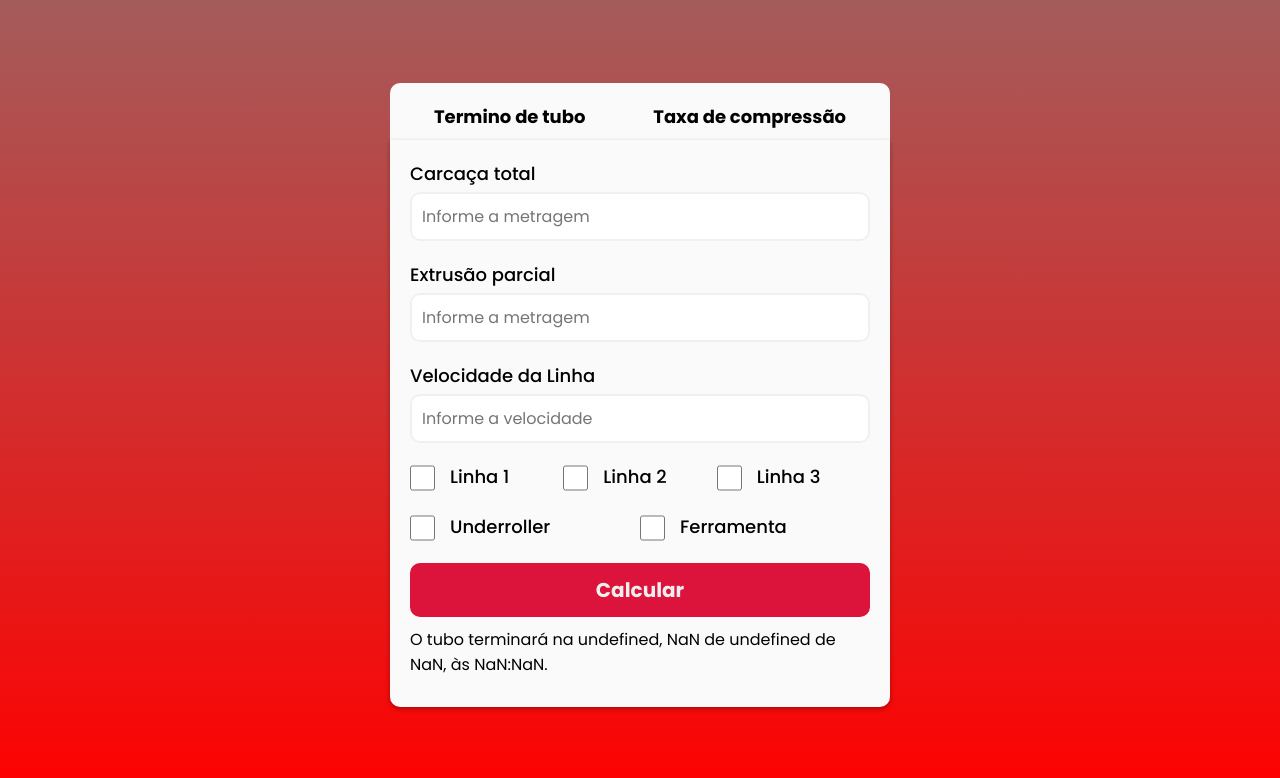
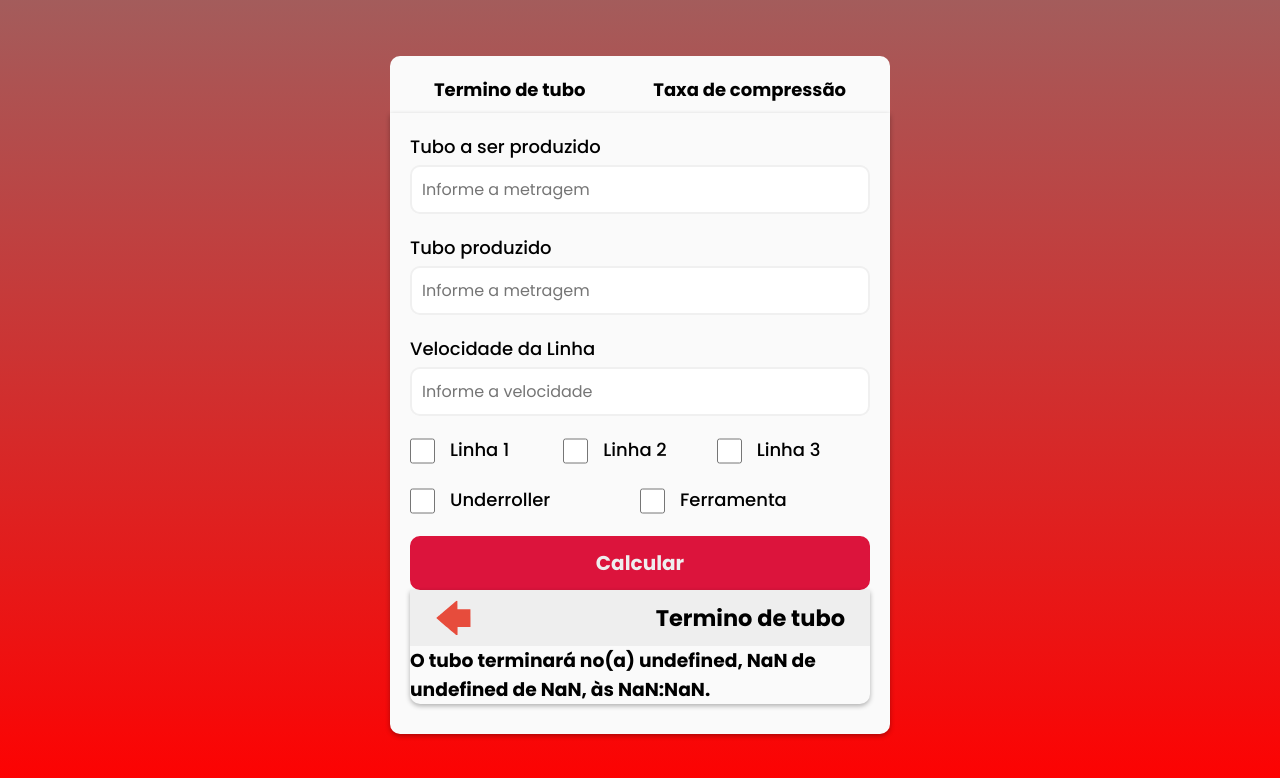
Before and after one commit to Ian-FS/calcula-facil-react, a React (Vite) app: page /terminopipe in a window 1280 px wide. Shown: the top 778 px of the page. Built offline with nearby package versions, Linux system fonts and the light colour scheme.

Commit message:
atualizado logica da pagina calculates end pipe

```diff
--- a/src/components/Formulario/Botao/Botao.jsx
+++ b/src/components/Formulario/Botao/Botao.jsx
@@ -1,10 +1,10 @@
 import './Botao.scss'
-export default function Botao({ handleClick }) {
+export default function Botao() {
+
+
     return (
         <button
             id="button"
-            type="submit"
-            onClick={handleClick}
         >
             Calcular
         </button>
--- a/src/components/Formulario/InputBox/InputBox.jsx
+++ b/src/components/Formulario/InputBox/InputBox.jsx
@@ -1,14 +1,17 @@
 /* eslint-disable react/prop-types */
 import './InputBox.scss'
 
-export default function InputBox({ labelBox, placeholder, value, handleChange }) {
+export default function InputBox({ labelBox, placeholder, stepValue, value, setValue }) {
+
+    const handleChange = (event) => setValue(parseFloat(event.target.value))
+    console.log(stepValue)
     return (
         <div id="input-box" className="form-control">
             <label htmlFor="input">{labelBox}</label>
             <input
                 value={value}
                 type="number"
-                step="0.1"
+                step={stepValue}
                 min="0"
                 id="input"
                 placeholder={placeholder}
--- a/src/components/Formulario/ResultDashboard/ResultDashboard.jsx
+++ b/src/components/Formulario/ResultDashboard/ResultDashboard.jsx
@@ -1,7 +1,17 @@
-export default function ResultDashboard() {
+import './ResultDashboard.scss'
+
+export default function ResultDashboard({ mensagem }) {
     return (
-        <div>
-
+        <div className="container">
+            <div className="result-container" id="result-container">
+                <div className="result-header">
+                    <img id="arrow-back" src="/src/assets/arrow.svg" alt="seta-voltar" />
+                    <h2>Termino de tubo</h2>
+                </div>
+                <div className="result-box" id="result-box">
+                    <h3>{mensagem}</h3>
+                </div>
+            </div>
         </div>
     )
 }
--- /dev/null
+++ b/src/components/Formulario/ResultDashboard/ResultDashboard.scss
@@ -0,0 +1,21 @@
+.result-container {
+    display: block;
+    flex-direction: column;
+    .result-header {
+        display: flex;
+        padding: 10px 25px;
+        background-color: #eee;
+        font-size: 15px;
+        justify-content: space-between;
+        align-items: center;
+        img {
+            transform: rotate(-0.5turn);
+            width: 40px;
+            &:hover {
+                cursor: pointer;
+                opacity: 90%;
+                transition: 0s;
+            }
+        }
+    }
+}
--- a/src/pages/calculates-end-pipe.jsx
+++ b/src/pages/calculates-end-pipe.jsx
@@ -5,8 +5,8 @@ import { useState } from "react"
 import ResultDashboard from "../components/Formulario/ResultDashboard/ResultDashboard";
 
 export default function EndPipePage() {
-    const [carcassTotal, setCarcassTotal] = useState('');
-    const [partialExtrusion, setPartialExtrusion] = useState('');
+    const [toBeProduced, setToBeProduced] = useState('');
+    const [produced, setProduced] = useState('');
     const [speedLine, setSpeedLine] = useState('');
 
     const diasDaSemana = [
@@ -19,51 +19,76 @@ export default function EndPipePage() {
         'sábado'
     ]
 
-    const meses = ['Janeiro', 'Fevereiro', 'Março', 'Abril', 'Maio', 'Junho', 'Julho', 'Agosto', 'Setembro', 'Outubro', 'Novembro', 'Dezembro']
+    const meses = ['Janeiro',
+        'Fevereiro',
+        'Março',
+        'Abril',
+        'Maio',
+        'Junho',
+        'Julho',
+        'Agosto',
+        'Setembro',
+        'Outubro',
+        'Novembro',
+        'Dezembro'
+    ]
 
-    const calculaTermino = () => (carcassTotal - partialExtrusion) / speedLine
-    const calculaTempoTermino = () => {
+    const endTime = () => (toBeProduced - produced) / speedLine
 
+    const convertedTimes = {
+        days: Math.trunc((endTime() / 60) / 24), // dias
+        hours: Math.trunc(endTime() / 60), // horas
+        minutes: (endTime() % 60).toFixed(0) //minutos
+    }
+
+    const addTime = () => {
         let currentDate = new Date()
         let newDate = new Date()
 
-        const diasConvertidos = Math.trunc((calculaTermino() / 60) / 24) // dias
-        const horasConvertidas = Math.trunc(calculaTermino() / 60) // horas
-        const minutosConvertidos = calculaTermino() % 60 //minutos
+        newDate.setDate(currentDate.getDate() + convertedTimes.days)
+        newDate.setHours(currentDate.getHours() + convertedTimes.hours)
+        newDate.setMinutes(currentDate.getMinutes() + (convertedTimes.minutes))
 
+        const diaDaSemana = diasDaSemana[newDate.getDay()]
+        const newMinutes = newDate.getMinutes().toString()
+        const newHours = newDate.getHours()
+        const newDays = newDate.getDate().toString()
+        const newMonth = newDate.getMonth()
+        const newYears = newDate.getFullYear()
 
-        newDate.setDate(currentDate.getDate() + diasConvertidos)
-        newDate.setHours(currentDate.getHours() + horasConvertidas)
-        newDate.setMinutes(currentDate.getMinutes() + minutosConvertidos)
+        let mensagem = `O tubo terminará no(a) ${diaDaSemana}, ${newDays.padStart(2, '0')} de ${meses[newMonth]} de ${newYears}, às ${newHours}:${newMinutes.padStart(2, '0')}.`
 
-        let diaDaSemana = diasDaSemana[newDate.getDay()]
-
-        console.log(`O tubo terminará na ${diaDaSemana}, ${newDate.getDate()} de ${meses[newDate.getMonth()]} de ${newDate.getFullYear()}, às ${newDate.getHours()}:${newDate.getMinutes()}.`)
-        return <p>
-            {`O tubo terminará na ${diaDaSemana}, ${newDate.getDate()} de ${meses[newDate.getMonth()]} de ${newDate.getFullYear()}, às ${newDate.getHours()}:${newDate.getMinutes()}.`}
-        </p>
+        return mensagem
     }
 
+    const isClicked = () => false
 
+    const handleClick = (event) => {
+        event.preventDefault();
+        addTime()
+    }
 
     return (
-        <div className="form">
+        <form className="form" onSubmit={handleClick}>
             <InputBox
-                handleChange={(event) => setCarcassTotal(parseFloat(event.target.value))}
-                labelBox={'Carcaça total'}
+                labelBox={'Tubo a ser produzido'}
                 placeholder={'Informe a metragem'}
-                value={carcassTotal}
+                stepValue="0.1"
+                setValue={setToBeProduced}
+                value={toBeProduced}
             />
             <InputBox
-                handleChange={(event) => setPartialExtrusion(parseFloat(event.target.value))}
-                labelBox={'Extrusão parcial'}
+                labelBox={'Tubo produzido'}
                 placeholder={'Informe a metragem'}
-                value={partialExtrusion}
+                stepValue="0.1"
+                setValue={setProduced}
+                value={produced}
             />
             <InputBox
-                handleChange={(event) => setSpeedLine(parseFloat(event.target.value))}
                 labelBox={'Velocidade da Linha'}
                 placeholder={'Informe a velocidade'}
+                stepValue="0.01"
+                setValue={setSpeedLine}
                 value={speedLine}
             />
             <div id={'number-line'} className="number-line">
@@ -81,11 +106,10 @@ export default function EndPipePage() {
                 <InputCheck labelCheck={'Underroller'} />
                 <InputCheck labelCheck={'Ferramenta'} />
             </div>
-            <Botao
-                handleClick={calculaTempoTermino}
-            />
-            {calculaTempoTermino()}
-            <ResultDashboard />
-        </div>
+            <Botao />
+            {
+                isClicked && <ResultDashboard mensagem={addTime()} />
+            }
+        </form>
     )
 }
```
Also changed, not shown: src/assets/arrow.svg (added).
